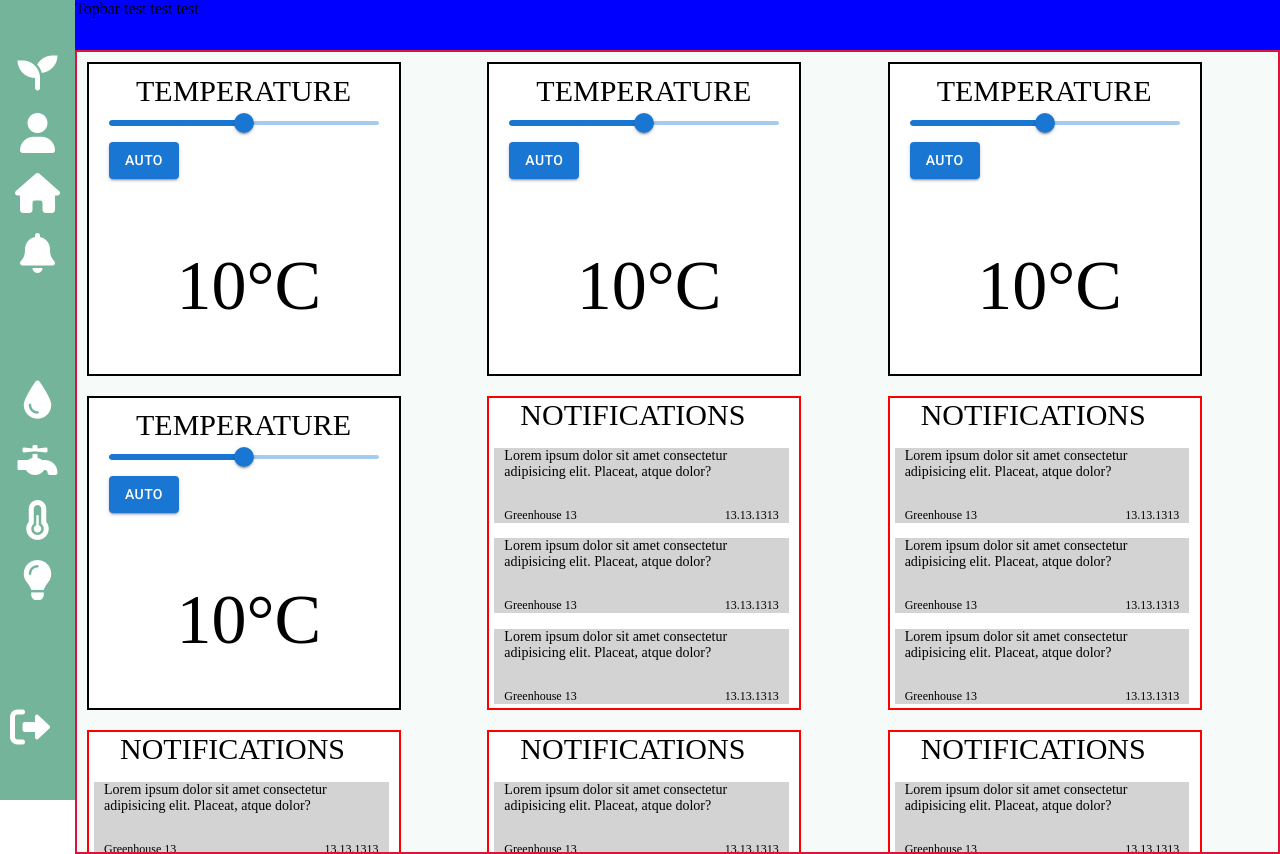
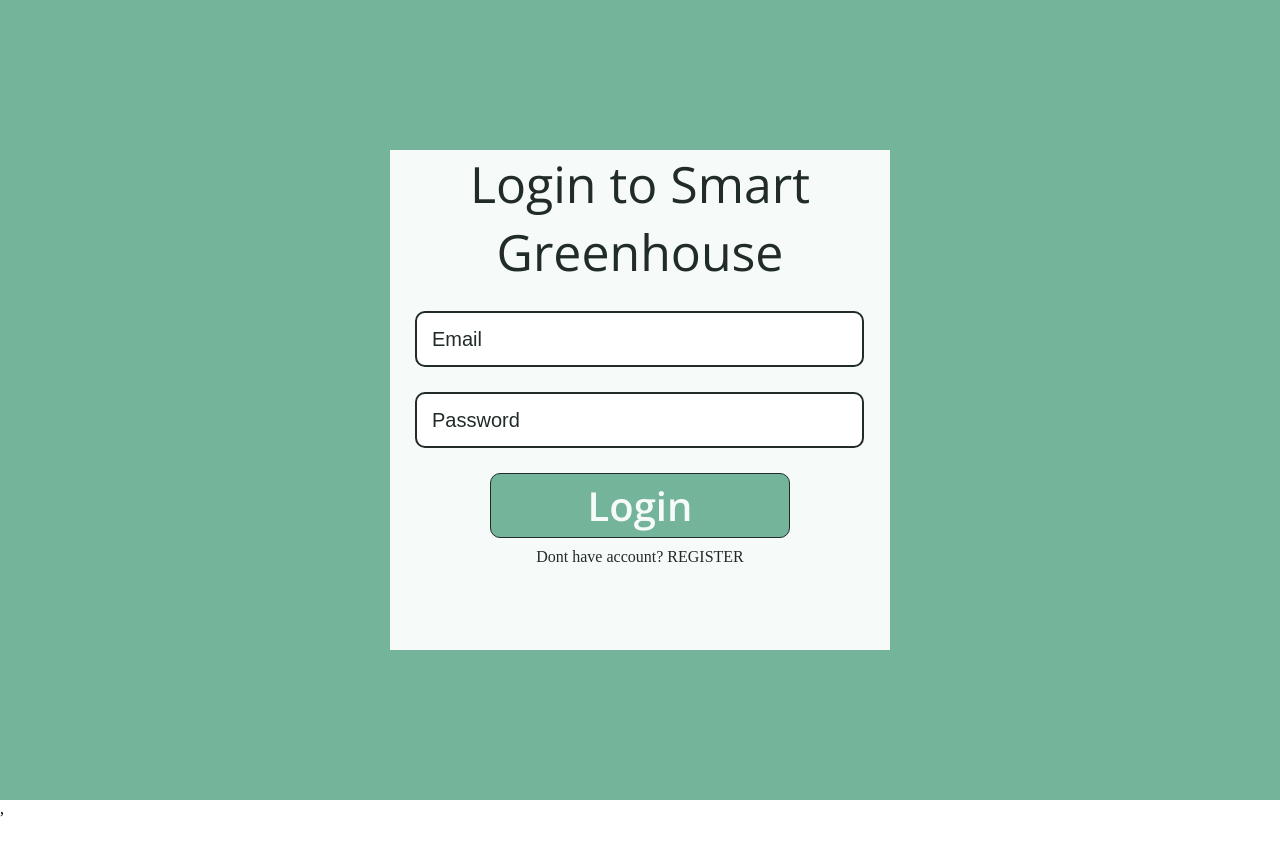
Before and after one commit to phantomFaith4/greenhouse-app, a React (Create React App) app in the folder Client/: page / in a window 1280 px wide. After the commit the page ends 818 px from the top, so only its background shows below. Built offline with nearby package versions, Linux system fonts and the light colour scheme.

Commit message:
more work on login page

```diff
--- a/Client/src/App.js
+++ b/Client/src/App.js
@@ -1,10 +1,21 @@
 import Home from "./pages/homePage/Home";
 import Login from "./pages/loginPage/Login";
+import {
+  BrowserRouter,
+  Routes,
+  Route,
+} from "react-router-dom";
+
 
 function App() {
   return (
     <div className="App">
-     <Home />
+     <BrowserRouter>
+        <Routes>
+          <Route path="/home" element={<Home />} />
+          <Route path="/" element={<Login />} />
+        </Routes>
+      </BrowserRouter>,
     </div>
   );
 }
--- a/Client/src/pages/loginPage/Login.jsx
+++ b/Client/src/pages/loginPage/Login.jsx
@@ -3,6 +3,8 @@ import './login.css';
 import { useState } from 'react';
 import axios from 'axios';
 import Alert from '@mui/material/Alert';
+import {Navigate } from 'react-router-dom';
+import {useLocation, useNavigate } from 'react-router';
 
 
 export default function Login() {
@@ -10,7 +12,8 @@ export default function Login() {
   const [password, setPassword] = useState("");
   const [errorMessage, setErrorMessage] = useState('');
   const [user,setUser] = useState([]);
-
+  const location = useLocation();
+  const navigate = useNavigate();
   const handleSubmit = async e =>{
     e.preventDefault();
       const response = await axios.post(
@@ -26,6 +29,9 @@ export default function Login() {
         }, 2000);
       })
      localStorage.setItem('user',JSON.stringify(response.data));
+     if(location.state?.from){
+       navigate(location.state.from);
+     }
   };
   return (
     <div className='login'>
```
